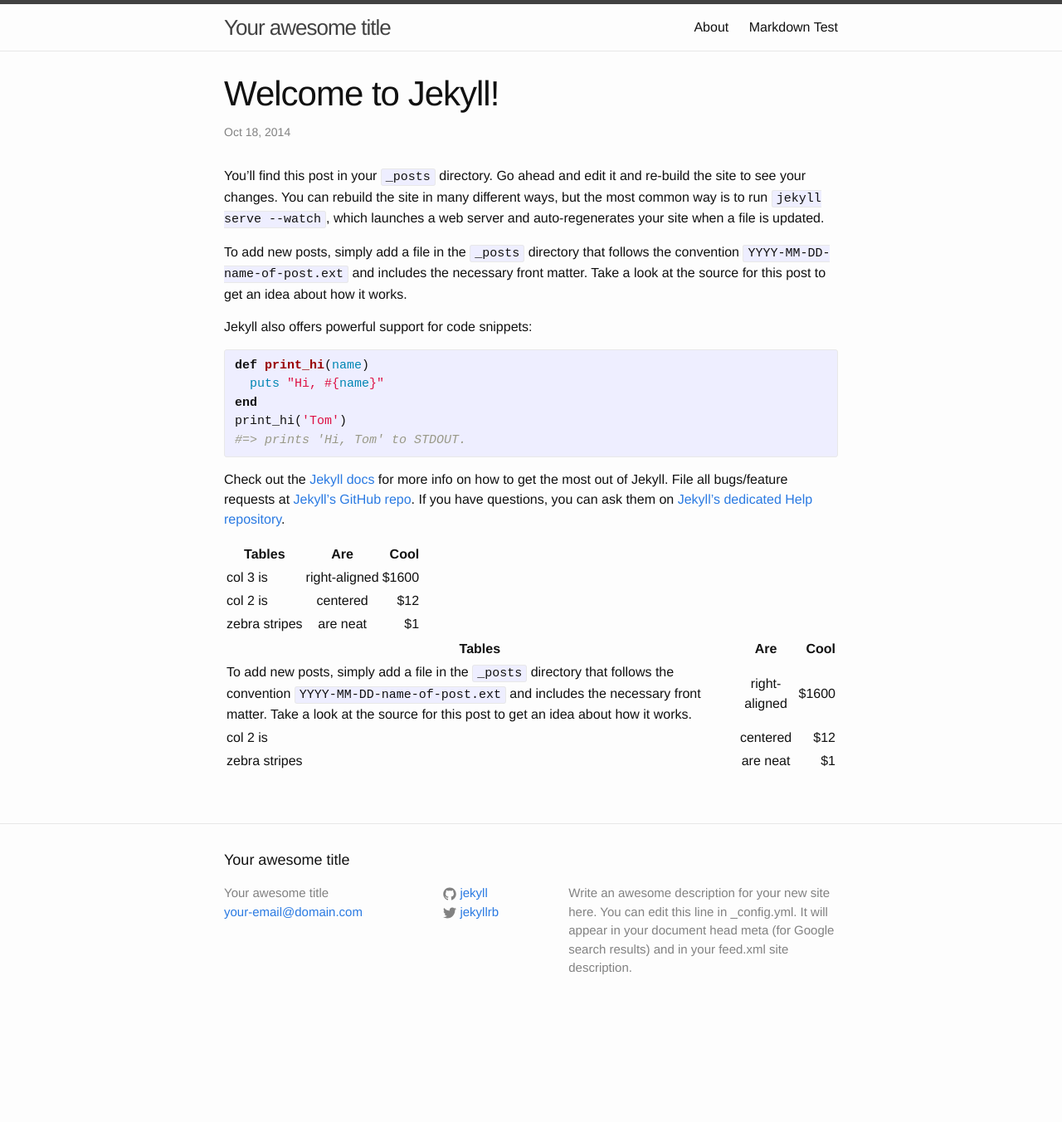
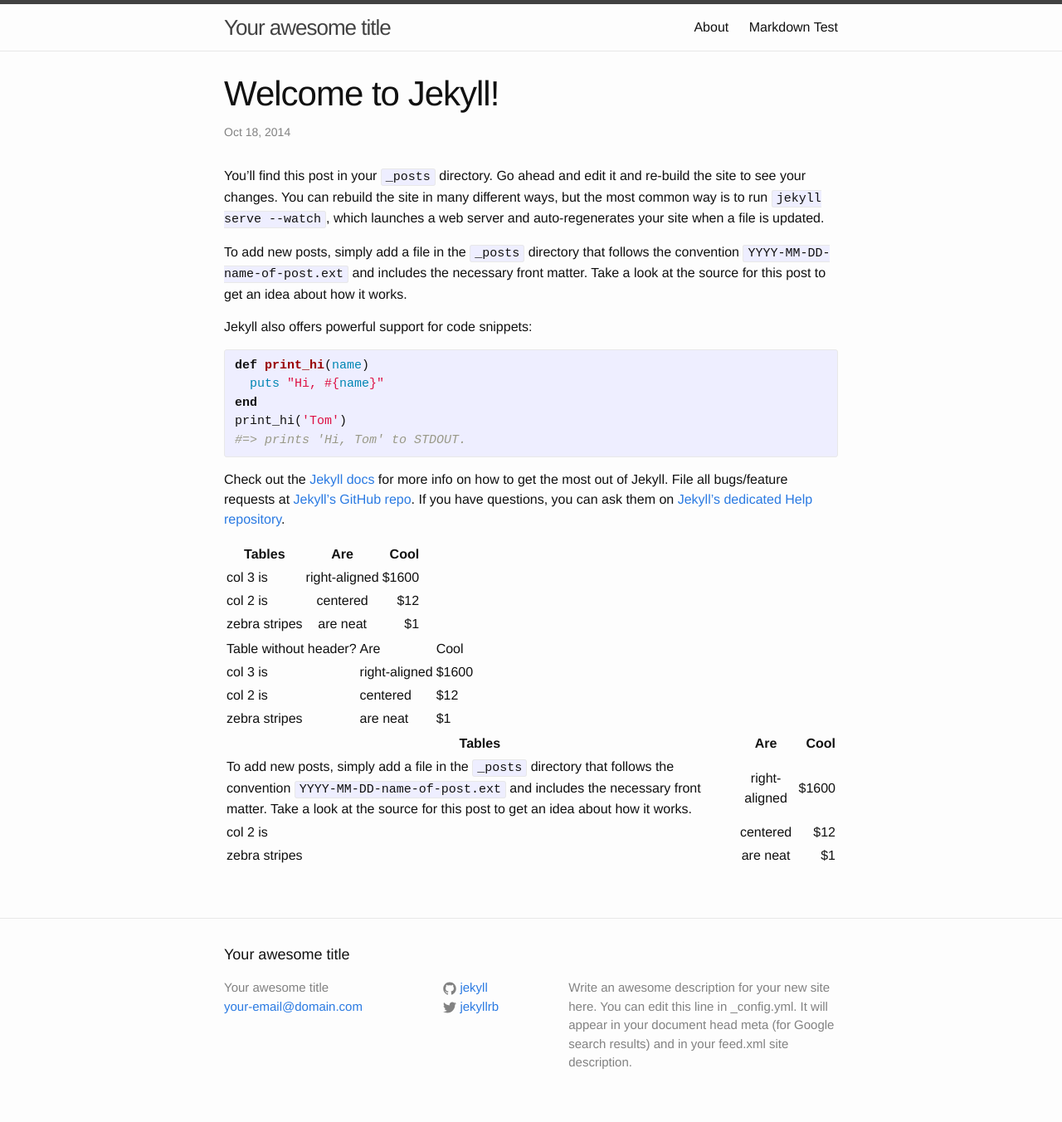
Before and after one commit to christiansiegel/my-first-jekyll-project, a Jekyll site: the page built from _posts/2014-10-18-welcome-to-jekyll.markdown, in a window 1280 px wide. Shown: the whole page at 83% size. Built offline with Jekyll 4.4.1, drawn with Linux system fonts in a browser that asks for light colours; before the commit the page ends 1238 px from its top, so only the background shows below that.

Commit message:
table without header

```diff
--- a/_posts/2014-10-18-welcome-to-jekyll.markdown
+++ b/_posts/2014-10-18-welcome-to-jekyll.markdown
@@ -30,6 +30,11 @@ Check out the [Jekyll docs][jekyll] for more info on how to get the most out of
 | col 2 is      | centered      |   $12 |
 | zebra stripes | are neat      |    $1 |
 
+| Table without header?      | Are           | Cool  |
+| col 3 is      | right-aligned | $1600 |
+| col 2 is      | centered      |   $12 |
+| zebra stripes | are neat      |    $1 |
+
 | Tables        | Are           | Cool  |
 | ------------- |:-------------:| -----:|
 |To add new posts, simply add a file in the `_posts` directory that follows the convention `YYYY-MM-DD-name-of-post.ext` and includes the necessary front matter. Take a look at the source for this post to get an idea about how it works. | right-aligned | $1600 |
```
